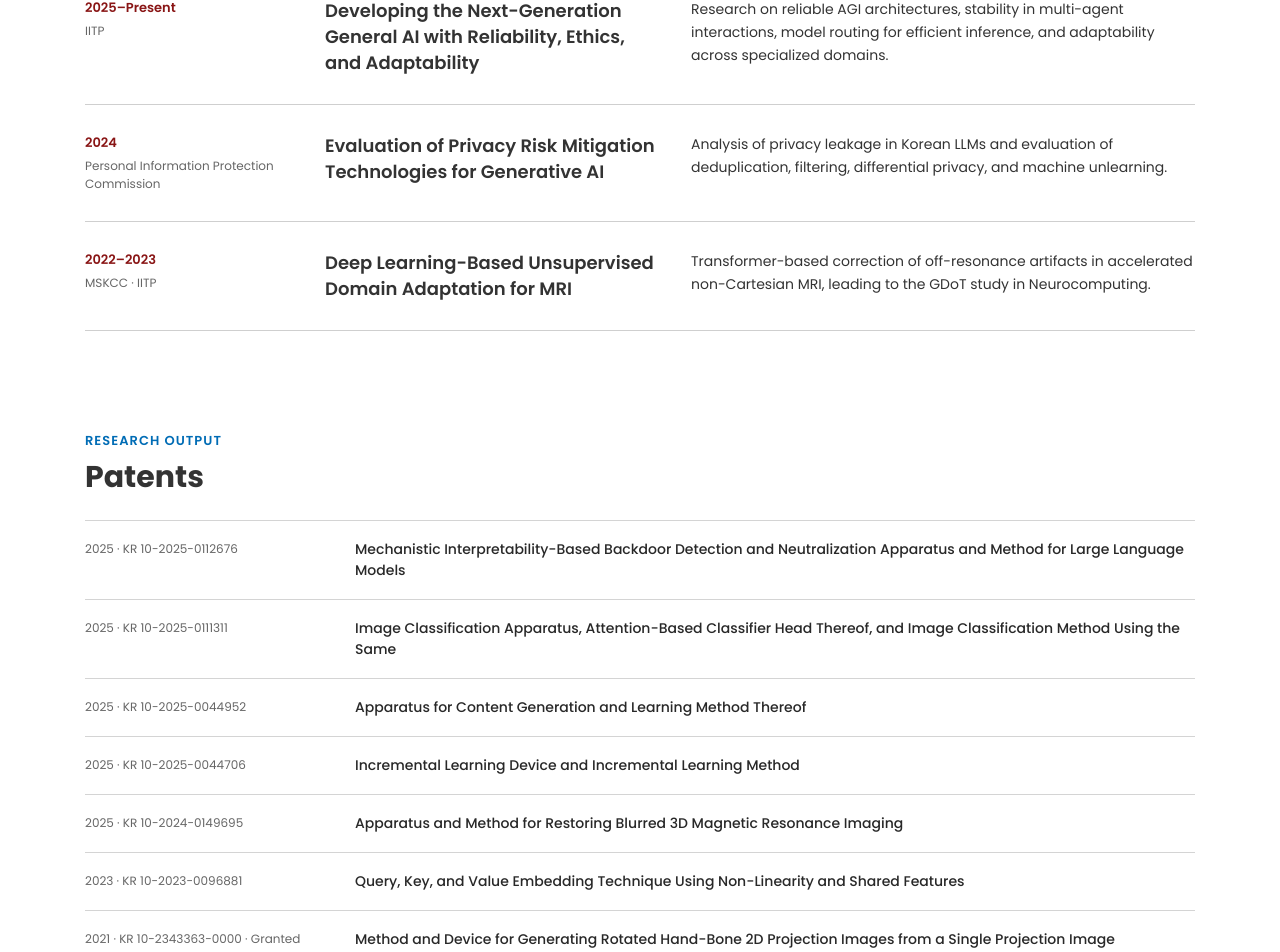
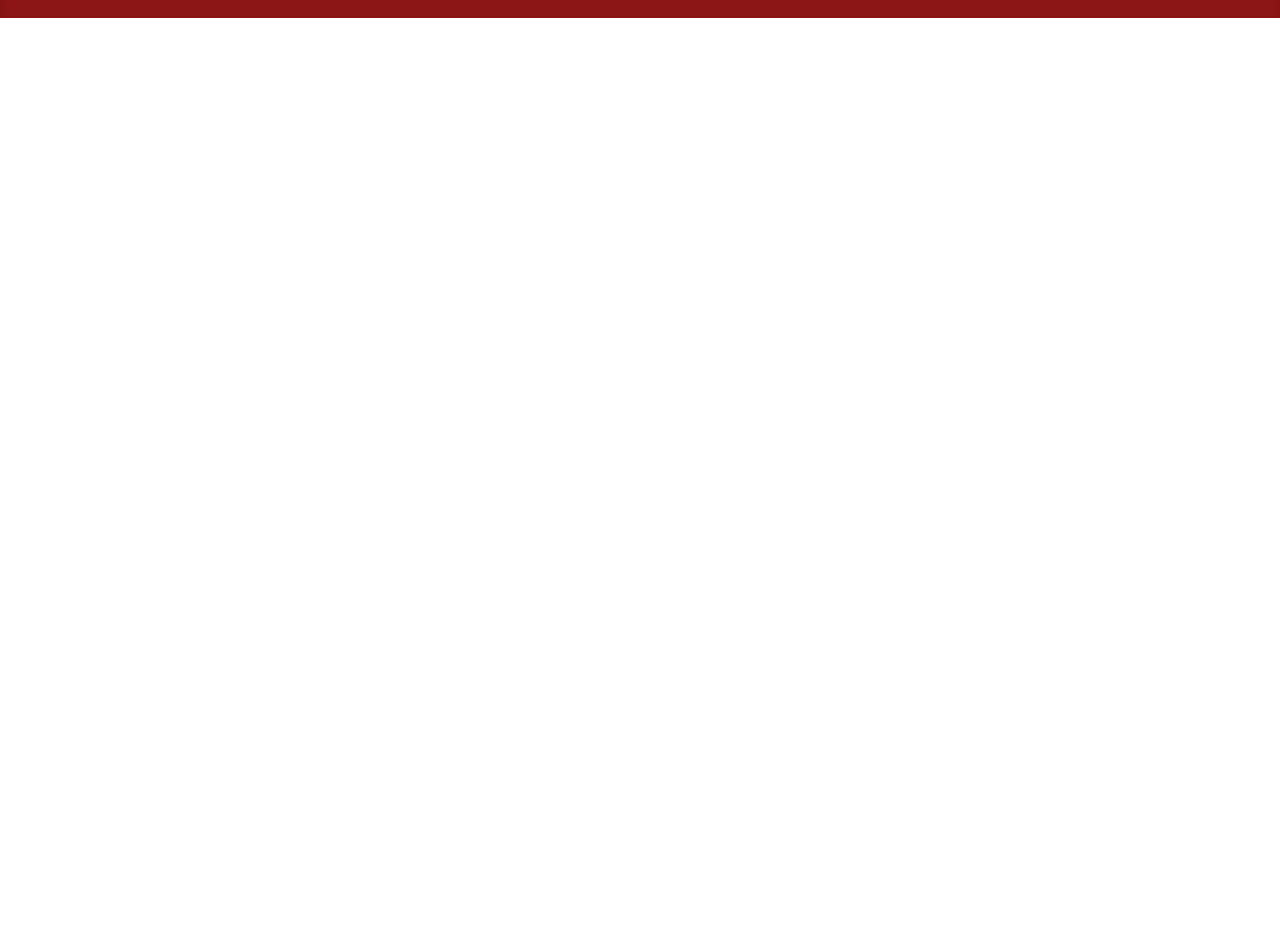
Before and after one commit to sail-hanbat/sail-hanbat.github.io, a Next.js app: page /research in a window 1280 px wide. Shown: the part 1459-2411 px from the top of the page. After the commit the page ends 1477 px from the top, so only its background shows below. Built offline with nearby package versions, Linux system fonts and the light colour scheme.

Commit message:
Reorder and simplify research page

```diff
--- a/app/globals.css
+++ b/app/globals.css
@@ -715,7 +715,6 @@ li {
   text-transform: uppercase;
 }
 
-.content-section > h2,
 .student-opening > h2 {
   margin-bottom: 25px;
   font-size: 30px;
@@ -750,79 +749,6 @@ li {
 .research-track ul {
   margin: 20px 0 0;
   padding-left: 20px;
-}
-
-.content-section {
-  margin-top: 100px;
-}
-
-.project-list {
-  border-top: 1px solid #cfcfcf;
-}
-
-.project-list article {
-  display: grid;
-  grid-template-columns: 210px minmax(250px, 0.9fr) minmax(300px, 1.35fr);
-  gap: 30px;
-  align-items: start;
-  border-bottom: 1px solid #cfcfcf;
-  padding: 28px 0;
-}
-
-.project-list article > div {
-  display: grid;
-  gap: 4px;
-}
-
-.project-list time {
-  color: var(--sail-red);
-  font-size: 13px;
-  font-weight: 600;
-}
-
-.project-list article > div span {
-  color: #666;
-  font-size: 12px;
-  line-height: 1.5;
-}
-
-.project-list h3 {
-  margin: 0;
-  font-size: 18px;
-  line-height: 1.45;
-}
-
-.project-list p {
-  margin: 0;
-  font-size: 14px;
-  line-height: 1.65;
-}
-
-.patent-list {
-  margin: 0;
-  border-top: 1px solid #d4d4d4;
-  list-style: none;
-  padding: 0;
-}
-
-.patent-list li {
-  display: grid;
-  grid-template-columns: 245px 1fr;
-  gap: 25px;
-  border-bottom: 1px solid #d4d4d4;
-  padding: 18px 0;
-}
-
-.patent-list span {
-  color: #666;
-  font-size: 12px;
-}
-
-.patent-list strong {
-  color: #282828;
-  font-size: 14px;
-  font-weight: 500;
-  line-height: 1.5;
 }
 
 /* Publication records */
@@ -1602,13 +1528,6 @@ li {
     grid-template-columns: 1fr;
   }
 
-  .project-list article {
-    grid-template-columns: 160px 1fr;
-  }
-
-  .project-list article > p {
-    grid-column: 2;
-  }
 }
 
 @media (max-width: 767px) {
@@ -1762,15 +1681,9 @@ li {
     grid-template-columns: 1fr;
   }
 
-  .project-list article,
-  .patent-list li,
   .achievement-list article {
     grid-template-columns: 1fr;
     gap: 12px;
-  }
-
-  .project-list article > p {
-    grid-column: auto;
   }
 
   .publication-item {
--- a/app/research/page.tsx
+++ b/app/research/page.tsx
@@ -13,12 +13,32 @@ export default function ResearchPage() {
       <div className="research-track-grid research-track-grid-four">
         <article className="research-track">
           <span>Research Area</span>
+          <h2>Trustworthy AI</h2>
+          <p>Understanding and controlling how modern AI systems learn and behave.</p>
+          <ul>
+            <li>Mechanistic interpretability and backdoor analysis</li>
+            <li>Machine unlearning and privacy risk mitigation</li>
+            <li>Content safety for generative models</li>
+          </ul>
+        </article>
+        <article className="research-track">
+          <span>Research Area</span>
           <h2>Generative AI &amp; NLP</h2>
           <p>Developing and evaluating language and generative models for reliable use.</p>
           <ul>
             <li>Large language and multimodal models</li>
             <li>Text-to-image diffusion models</li>
             <li>Efficient domain-specialized models</li>
+          </ul>
+        </article>
+        <article className="research-track">
+          <span>Research Area</span>
+          <h2>Applied AI</h2>
+          <p>Translating AI methods into effective systems for real operating environments.</p>
+          <ul>
+            <li>Clinical and medical imaging AI</li>
+            <li>Remote sensing and environmental analysis</li>
+            <li>Reliable multi-agent and routed AI systems</li>
           </ul>
         </article>
         <article className="research-track">
@@ -31,63 +51,7 @@ export default function ResearchPage() {
             <li>MRI reconstruction and image enhancement</li>
           </ul>
         </article>
-        <article className="research-track">
-          <span>Research Area</span>
-          <h2>Trustworthy AI</h2>
-          <p>Understanding and controlling how modern AI systems learn and behave.</p>
-          <ul>
-            <li>Mechanistic interpretability and backdoor analysis</li>
-            <li>Machine unlearning and privacy risk mitigation</li>
-            <li>Content safety for generative models</li>
-          </ul>
-        </article>
-        <article className="research-track">
-          <span>Research Area</span>
-          <h2>Applied AI</h2>
-          <p>Translating AI methods into effective systems for real operating environments.</p>
-          <ul>
-            <li>Clinical and medical imaging AI</li>
-            <li>Remote sensing and environmental analysis</li>
-            <li>Reliable multi-agent and routed AI systems</li>
-          </ul>
-        </article>
       </div>
-
-      <section className="content-section">
-        <span className="section-kicker">Selected Experience</span>
-        <h2>Research Projects</h2>
-        <div className="project-list">
-          <article>
-            <div><time>2025–Present</time><span>IITP</span></div>
-            <h3>Developing the Next-Generation General AI with Reliability, Ethics, and Adaptability</h3>
-            <p>Research on reliable AGI architectures, stability in multi-agent interactions, model routing for efficient inference, and adaptability across specialized domains.</p>
-          </article>
-          <article>
-            <div><time>2024</time><span>Personal Information Protection Commission</span></div>
-            <h3>Evaluation of Privacy Risk Mitigation Technologies for Generative AI</h3>
-            <p>Analysis of privacy leakage in Korean LLMs and evaluation of deduplication, filtering, differential privacy, and machine unlearning.</p>
-          </article>
-          <article>
-            <div><time>2022–2023</time><span>MSKCC · IITP</span></div>
-            <h3>Deep Learning-Based Unsupervised Domain Adaptation for MRI</h3>
-            <p>Transformer-based correction of off-resonance artifacts in accelerated non-Cartesian MRI, leading to the GDoT study in Neurocomputing.</p>
-          </article>
-        </div>
-      </section>
-
-      <section className="content-section">
-        <span className="section-kicker">Research Output</span>
-        <h2>Patents</h2>
-        <ol className="patent-list">
-          <li><span>2025 · KR 10-2025-0112676</span><strong>Mechanistic Interpretability-Based Backdoor Detection and Neutralization Apparatus and Method for Large Language Models</strong></li>
-          <li><span>2025 · KR 10-2025-0111311</span><strong>Image Classification Apparatus, Attention-Based Classifier Head Thereof, and Image Classification Method Using the Same</strong></li>
-          <li><span>2025 · KR 10-2025-0044952</span><strong>Apparatus for Content Generation and Learning Method Thereof</strong></li>
-          <li><span>2025 · KR 10-2025-0044706</span><strong>Incremental Learning Device and Incremental Learning Method</strong></li>
-          <li><span>2025 · KR 10-2024-0149695</span><strong>Apparatus and Method for Restoring Blurred 3D Magnetic Resonance Imaging</strong></li>
-          <li><span>2023 · KR 10-2023-0096881</span><strong>Query, Key, and Value Embedding Technique Using Non-Linearity and Shared Features</strong></li>
-          <li><span>2021 · KR 10-2343363-0000 · Granted</span><strong>Method and Device for Generating Rotated Hand-Bone 2D Projection Images from a Single Projection Image</strong></li>
-        </ol>
-      </section>
     </SectionPage>
   );
 }
```
Also changed, not shown: 72 other files (tests, documents, lock files or other folders).
